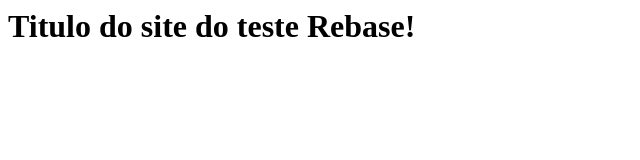
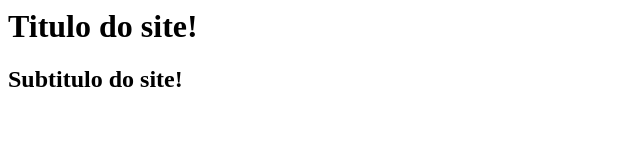
Before and after one commit to otherjsantos/git, a plain HTML site: page index.html in a window 1280 px wide. Shown: the whole page, without its empty margins (0-640 px from the left). Drawn offline with Linux system fonts and the light colour scheme.

Commit message:
Adicionando subtitulo

```diff
--- a/index.html
+++ b/index.html
@@ -3,7 +3,8 @@
     </head>
     <body>
         <main>
-            <h1>Titulo do site do teste Rebase!</h1>
+            <h1>Titulo do site!</h1>
+            <h2>Subtitulo do site!</h2>
         </main>
     </body>
 </html>
```
